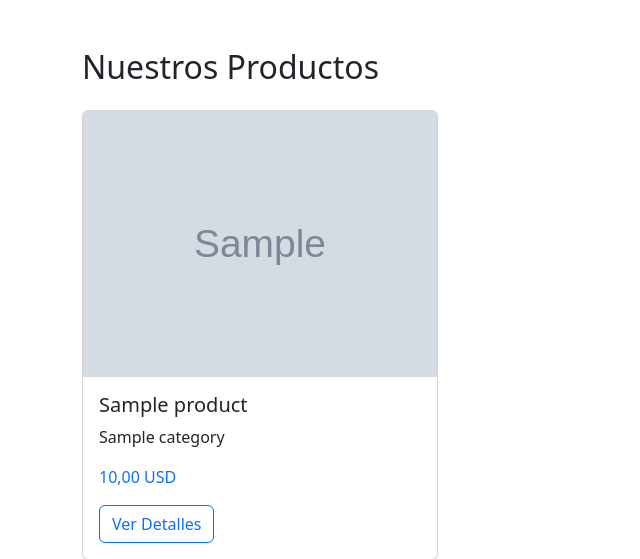
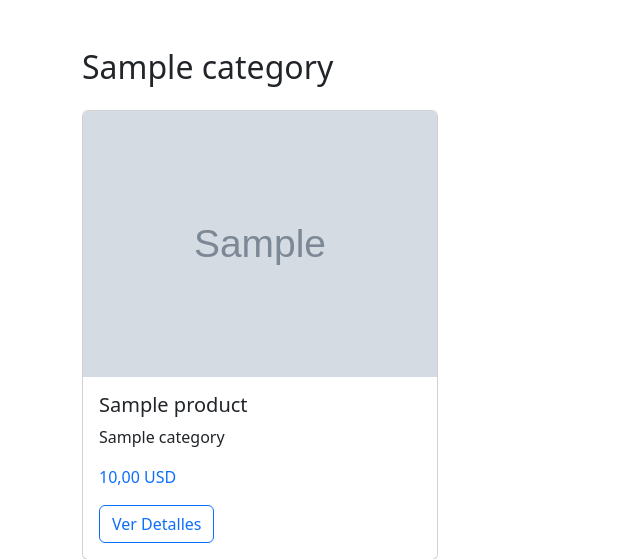
Before and after one commit to VladimirAzanza/shifa_products, a Django app: a page that uses shifa_products/templates/catalog/product_list.html in a window 1280 px wide. Shown: the part 56-615 px from the top of the page, without its empty margins (0-640 px from the left). Run offline with Django 4.2, Linux system fonts and the light colour scheme; tables that the repository leaves empty hold one stand-in row (values such as "Sample post"); grey boxes marked "Sample" are stand-in pictures.

Commit message:
Fix product list view to get a queryset from the category slug

```diff
--- a/shifa_products/catalog/views.py
+++ b/shifa_products/catalog/views.py
@@ -28,6 +28,19 @@ class ProductListView(ListView):
     model = Product
     paginate_by = 10
     context_object_name = 'products'
+
+    def get_category(self):
+        return get_object_or_404(
+            Category, slug=self.kwargs.get('category_slug')
+        )
+
+    def get_queryset(self):
+        return Product.objects.filter(category=self.get_category())
+
+    def get_context_data(self, **kwargs):
+        context = super().get_context_data(**kwargs)
+        context['category'] = self.get_category()
+        return context
 
 
 class ProductDetailView(DetailView):
--- a/shifa_products/templates/catalog/product_list.html
+++ b/shifa_products/templates/catalog/product_list.html
@@ -1,10 +1,10 @@
 {% extends 'base.html' %}
 
-{% block title %}Nuestros Productos{% endblock %}
+{% block title %}Productos en {{ category.name }}{% endblock %}
 
 {% block content %}
 <div class="container my-5">
-  <h2 class="mb-4">Nuestros Productos</h2>
+  <h2 class="mb-4">{{ category.name }}</h2>
   <div class="row">
     {% for product in products %}
     <div class="col-md-4 mb-4">
```
